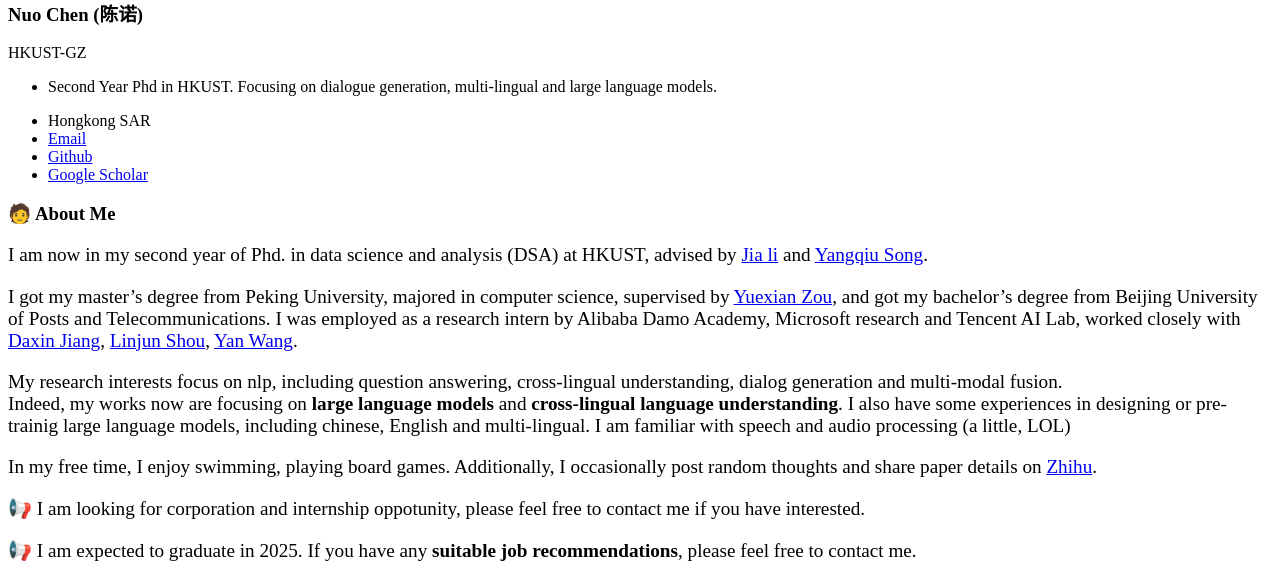
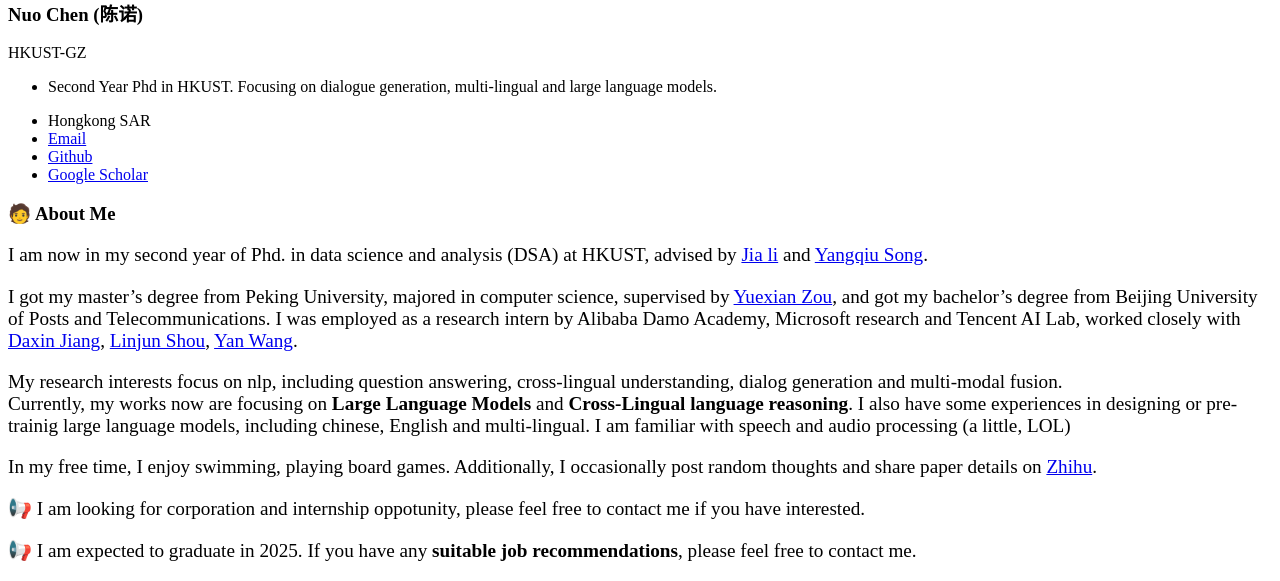
Before and after one commit to jerrynchen/jerrynchen.github.io, a Jekyll site: the page built from _pages/includes/intro.md, in a window 1280 px wide. Shown: the part 508-1089 px from the top of the page. Built offline with Jekyll 4.4.1, drawn with Linux system fonts in a browser that asks for light colours; our own code applies the rules of GitHub Pages for plain Markdown files.

Commit message:
Update intro.md

```diff
--- a/_pages/includes/intro.md
+++ b/_pages/includes/intro.md
@@ -6,8 +6,8 @@ I am now in my second year of Phd. in data science and analysis (DSA) at HKUST,
 
 I got my master's degree from Peking University, majored in computer science, supervised by [Yuexian Zou](https://web.pkusz.edu.cn/adsp/), and got my bachelor's degree from Beijing University of Posts and Telecommunications. I was employed  as a research intern by Alibaba Damo Academy, Microsoft research and  Tencent AI Lab, worked closely with [Daxin Jiang](https://scholar.google.com/citations?user=N-wAHCoAAAAJ&hl=zh-CN), [Linjun Shou](https://www.microsoft.com/en-us/research/people/lisho/), [Yan Wang](https://libertywing.github.io/yanwang.github.io/).
 
- My research interests focus on nlp, including question answering, cross-lingual understanding, dialog generation and multi-modal fusion.  <br>
-Indeed, my works now are focusing on **large language models** and **cross-lingual language understanding**. I also have some experiences in designing or pre-trainig large language models, including chinese, English and multi-lingual. I am  familiar with speech and audio processing (a little, LOL)
+ My research interests focus on nlp, including question answering, cross-lingual understanding, dialog generation and multi-modal fusion.
+Currently, my works now are focusing on **Large Language Models** and **Cross-Lingual language reasoning**. I also have some experiences in designing or pre-trainig large language models, including chinese, English and multi-lingual. I am  familiar with speech and audio processing (a little, LOL)
 
 
 
```
